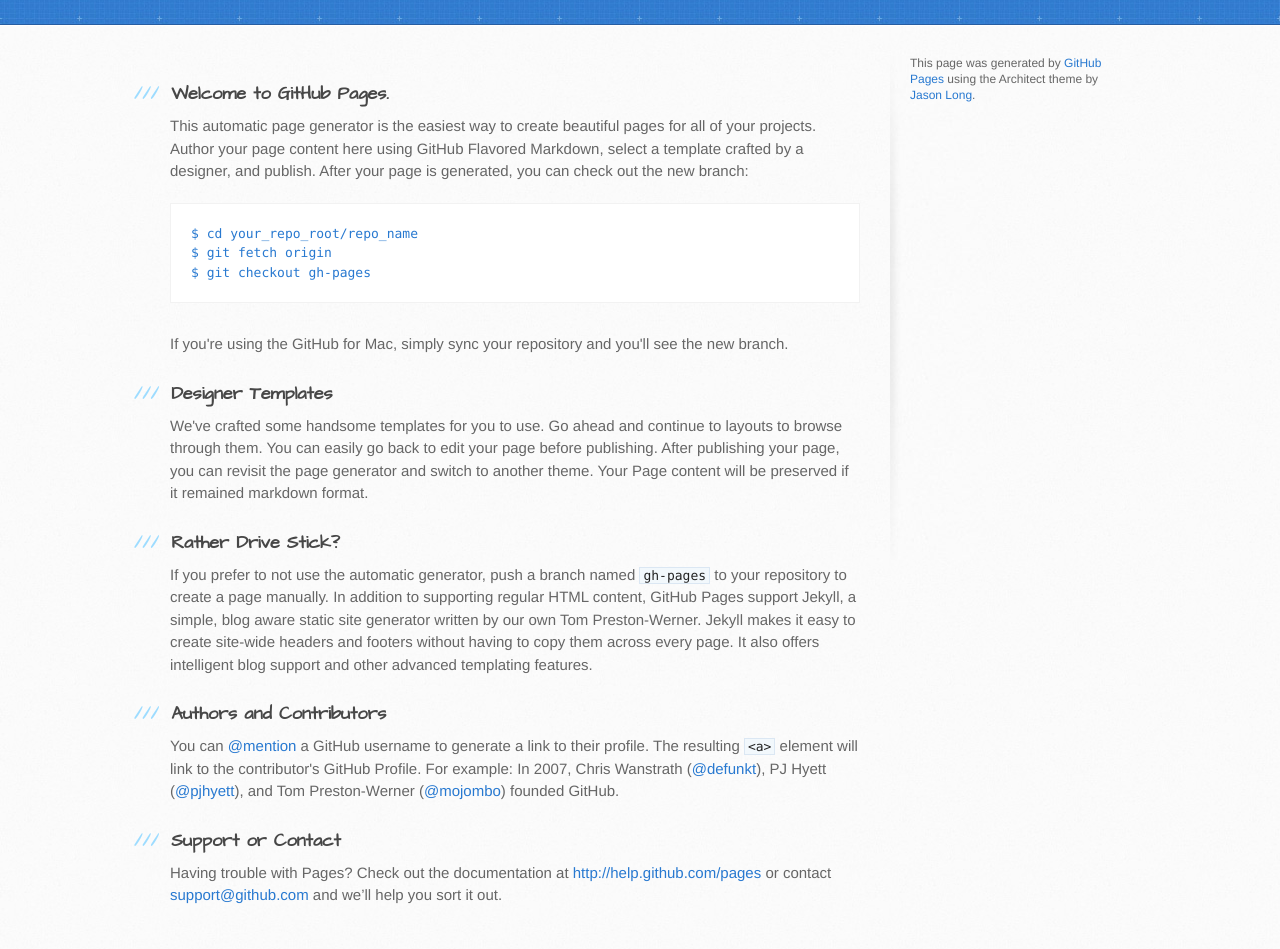
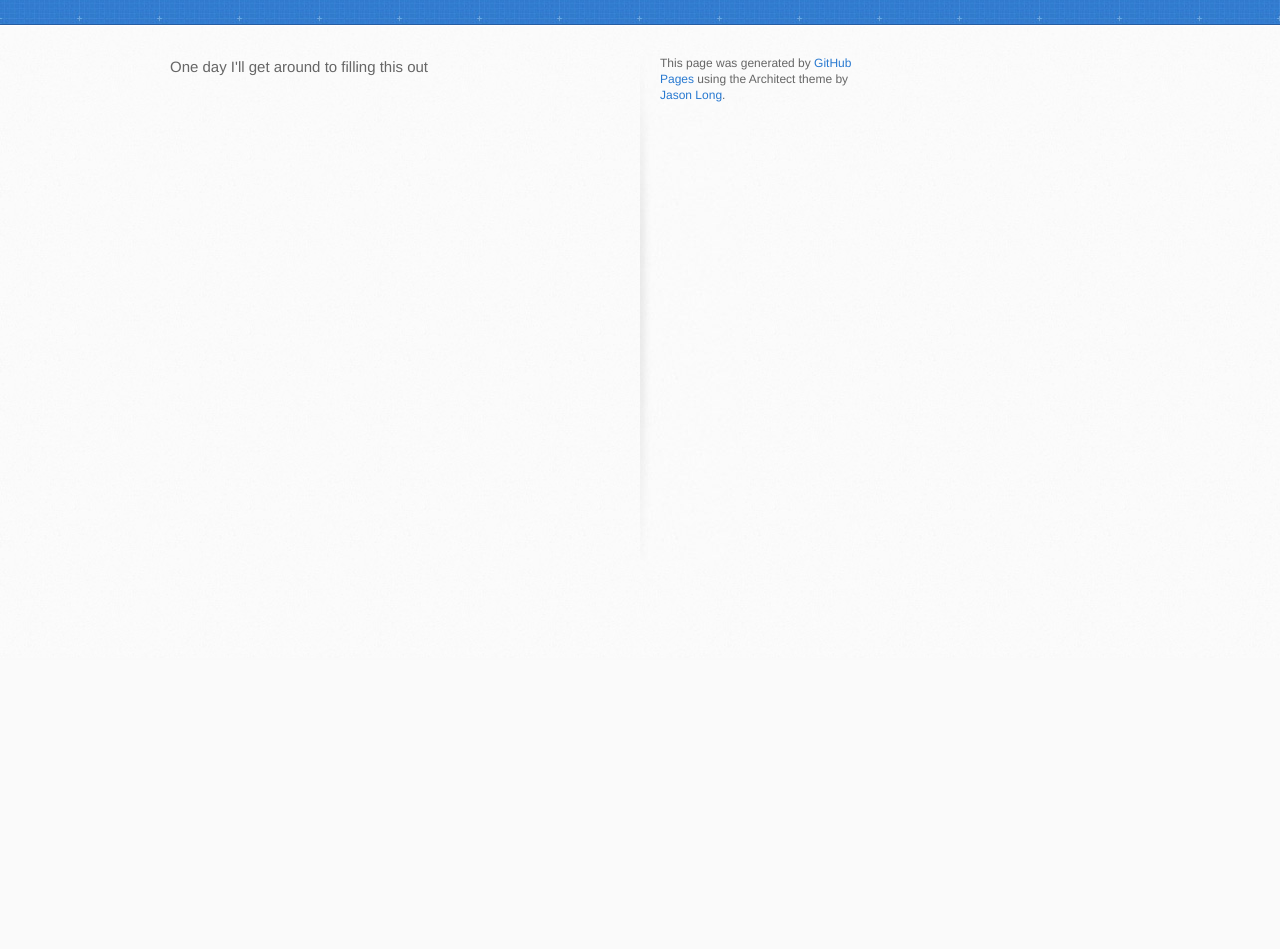
Before and after one commit to bbhoss/bbhoss.github.io, a plain HTML site: page index.html in a window 1280 px wide. Shown: the part 142-1091 px from the top of the page. After the commit the page ends 800 px from the top, so only its background shows below. Drawn offline with Linux system fonts and the light colour scheme.

Commit message:
remove stub html

```diff
--- a/index.html
+++ b/index.html
@@ -13,7 +13,7 @@
     <script src="//html5shiv.googlecode.com/svn/trunk/html5.js"></script>
     <![endif]-->
 
-    <title>Home by bbhoss</title>
+    <title>BBHoss.io</title>
   </head>
 
   <body>
@@ -22,45 +22,14 @@
         <h1>Home</h1>
         <h2></h2>
         <a href="https://github.com/bbhoss" class="button"><small>Follow me on</small>GitHub</a>
+        <a href="https://twitter.com/bbhoss" class="button"><small>Follow me on</small>Twitter</a>
       </div>
     </header>
 
     <div id="content-wrapper">
       <div class="inner clearfix">
         <section id="main-content">
-          <h3>
-<a name="welcome-to-github-pages" class="anchor" href="#welcome-to-github-pages"><span class="octicon octicon-link"></span></a>Welcome to GitHub Pages.</h3>
-
-<p>This automatic page generator is the easiest way to create beautiful pages for all of your projects. Author your page content here using GitHub Flavored Markdown, select a template crafted by a designer, and publish. After your page is generated, you can check out the new branch:</p>
-
-<pre><code>$ cd your_repo_root/repo_name
-$ git fetch origin
-$ git checkout gh-pages
-</code></pre>
-
-<p>If you're using the GitHub for Mac, simply sync your repository and you'll see the new branch.</p>
-
-<h3>
-<a name="designer-templates" class="anchor" href="#designer-templates"><span class="octicon octicon-link"></span></a>Designer Templates</h3>
-
-<p>We've crafted some handsome templates for you to use. Go ahead and continue to layouts to browse through them. You can easily go back to edit your page before publishing. After publishing your page, you can revisit the page generator and switch to another theme. Your Page content will be preserved if it remained markdown format.</p>
-
-<h3>
-<a name="rather-drive-stick" class="anchor" href="#rather-drive-stick"><span class="octicon octicon-link"></span></a>Rather Drive Stick?</h3>
-
-<p>If you prefer to not use the automatic generator, push a branch named <code>gh-pages</code> to your repository to create a page manually. In addition to supporting regular HTML content, GitHub Pages support Jekyll, a simple, blog aware static site generator written by our own Tom Preston-Werner. Jekyll makes it easy to create site-wide headers and footers without having to copy them across every page. It also offers intelligent blog support and other advanced templating features.</p>
-
-<h3>
-<a name="authors-and-contributors" class="anchor" href="#authors-and-contributors"><span class="octicon octicon-link"></span></a>Authors and Contributors</h3>
-
-<p>You can <a href="https://github.com/blog/821" class="user-mention">@mention</a> a GitHub username to generate a link to their profile. The resulting <code>&lt;a&gt;</code> element will link to the contributor's GitHub Profile. For example: In 2007, Chris Wanstrath (<a href="https://github.com/defunkt" class="user-mention">@defunkt</a>), PJ Hyett (<a href="https://github.com/pjhyett" class="user-mention">@pjhyett</a>), and Tom Preston-Werner (<a href="https://github.com/mojombo" class="user-mention">@mojombo</a>) founded GitHub.</p>
-
-<h3>
-<a name="support-or-contact" class="anchor" href="#support-or-contact"><span class="octicon octicon-link"></span></a>Support or Contact</h3>
-
-<p>Having trouble with Pages? Check out the documentation at <a href="http://help.github.com/pages">http://help.github.com/pages</a> or contact <a href="mailto:support@github.com">support@github.com</a> and we’ll help you sort it out.</p>
-        </section>
-
+        One day I'll get around to filling this out
         <aside id="sidebar">
 
 
```
